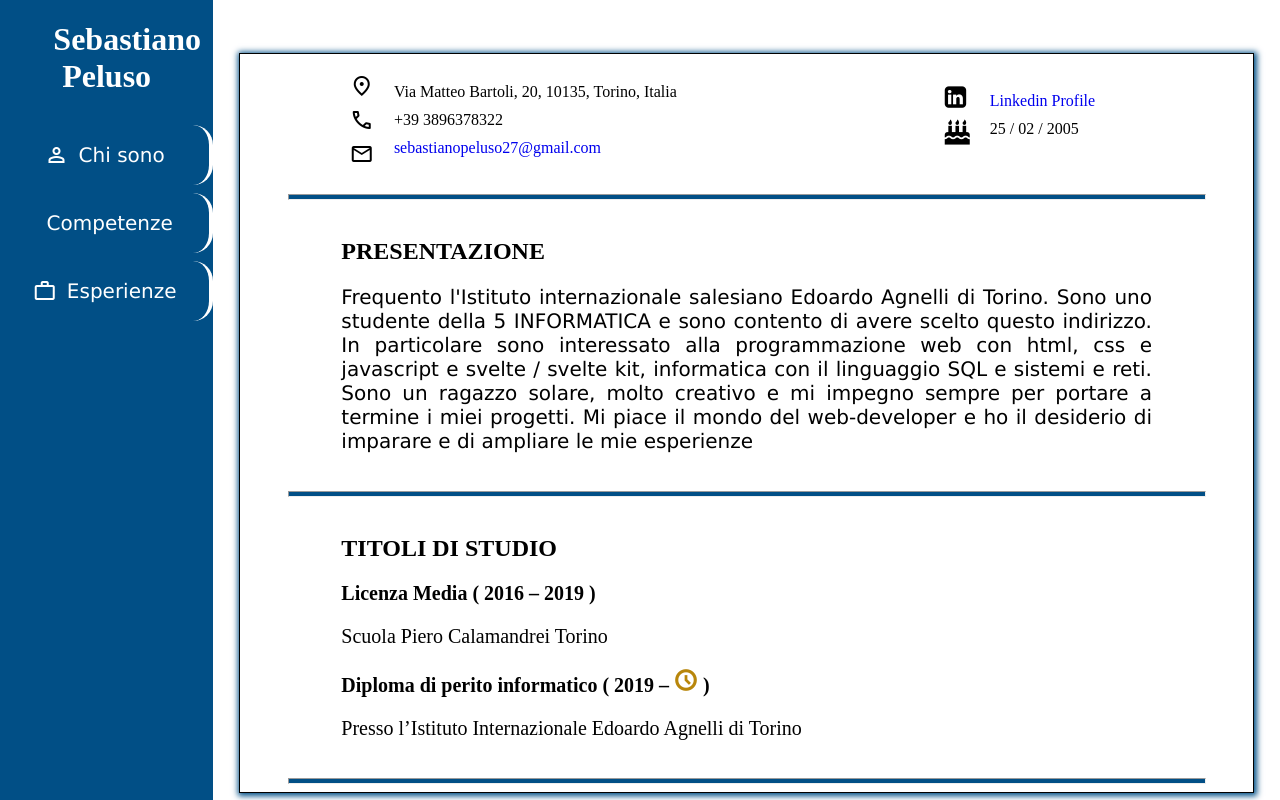
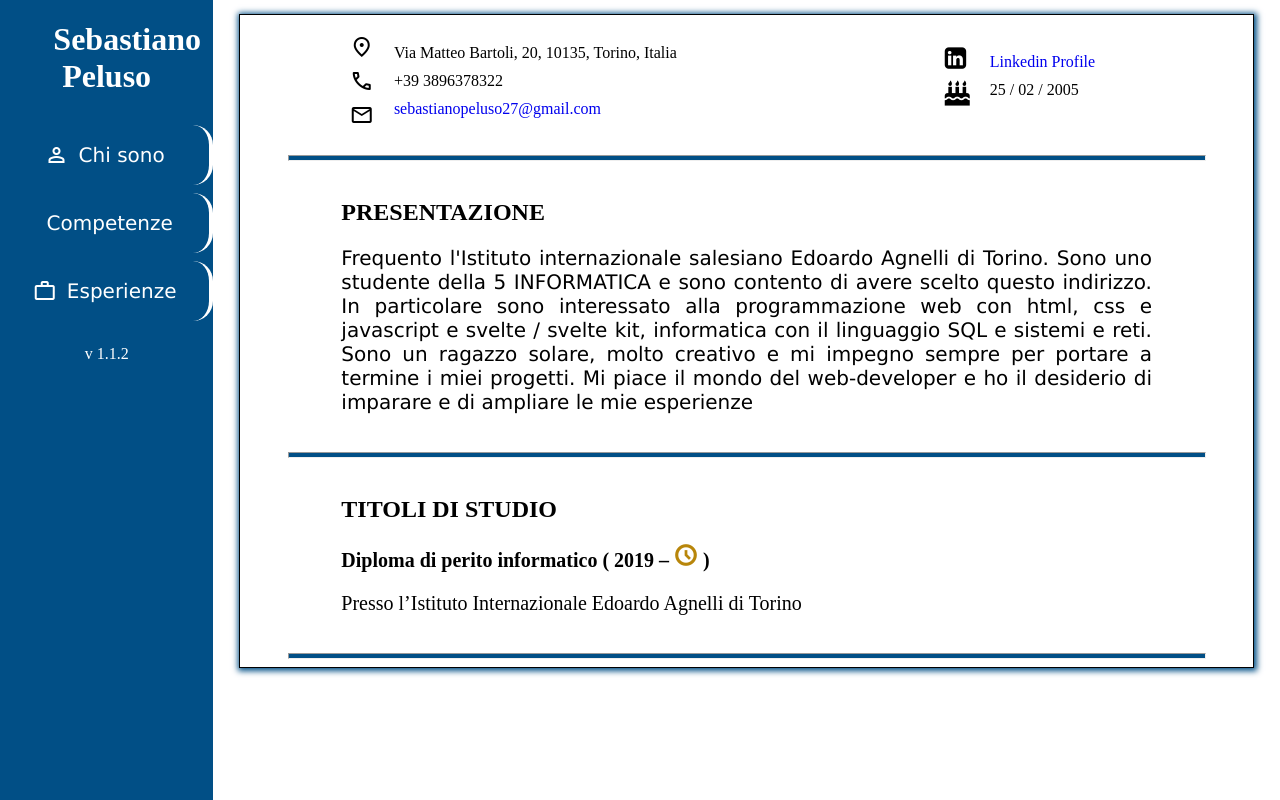
Before and after one commit to SebastianoPeluso25/Curriculum, a SvelteKit app: page / in a window 1280 px wide. Built offline with nearby package versions, Linux system fonts and the light colour scheme.

Commit message:
add modified

```diff
--- a/src/routes/+layout.svelte
+++ b/src/routes/+layout.svelte
@@ -3,6 +3,8 @@
     import Modal from "../lib/components/search_competence/modal.svelte";
 
     let showModal = false;
+
+    let VERSION_SOFTWARE = '1.1.2';
 
 </script>
 
@@ -40,6 +42,8 @@
                     </span>
                 <a href="/esperienze/">Esperienze</a>
             </div>
+
+            <footer><p>v {VERSION_SOFTWARE}</p></footer>
 
 
         </div>
@@ -81,6 +85,8 @@
                 <a href="esperienze">Esperienze</a>
             </div>
 
+            <footer><p>v {VERSION_SOFTWARE}</p></footer>
+
         </div>
 
     </div>
@@ -119,6 +125,11 @@
 
     .navbar > .item > a{
         text-decoration: none;
+        color: white;
+    }
+
+    .navbar > footer{
+        text-align: center;
         color: white;
     }
 
@@ -187,7 +198,7 @@
         width: 95%;
         border: 1px solid black;
         box-shadow: 1px 1px 6px 2px #014f86;
-        margin-top: 5%;
+        margin: 14px;
     }
 
     .container > .right{
@@ -247,7 +258,7 @@
         width: 95%;
         border: 1px solid black;
         box-shadow: 1px 1px 6px 2px #014f86;
-        margin-top: 5%;
+        margin: 14px;
         height: min-content;
 
 
@@ -262,6 +273,11 @@
 
     .navbar > .item > a{
         text-decoration: none;
+        color: white;
+    }
+
+    .navbar > footer{
+        text-align: center;
         color: white;
     }
 
--- a/src/routes/+page.svelte
+++ b/src/routes/+page.svelte
@@ -55,11 +55,6 @@
 
 <div class="formazione">
     <h2>TITOLI DI STUDIO</h2>
-
-    <div class="item">
-        <h3>Licenza Media ( 2016 – 2019 )</h3>
-        <p>Scuola Piero Calamandrei Torino</p>
-    </div>
 
     <div class="item">
         <h3>Diploma di perito informatico ( 2019 – <span class="material-symbols-outlined">schedule</span> )</h3>
```
Also changed, not shown: src/app.html (line endings or trailing spaces), src/lib/index.js (line endings or trailing spaces), static/favicon.png, static/favicon2.png (added).
